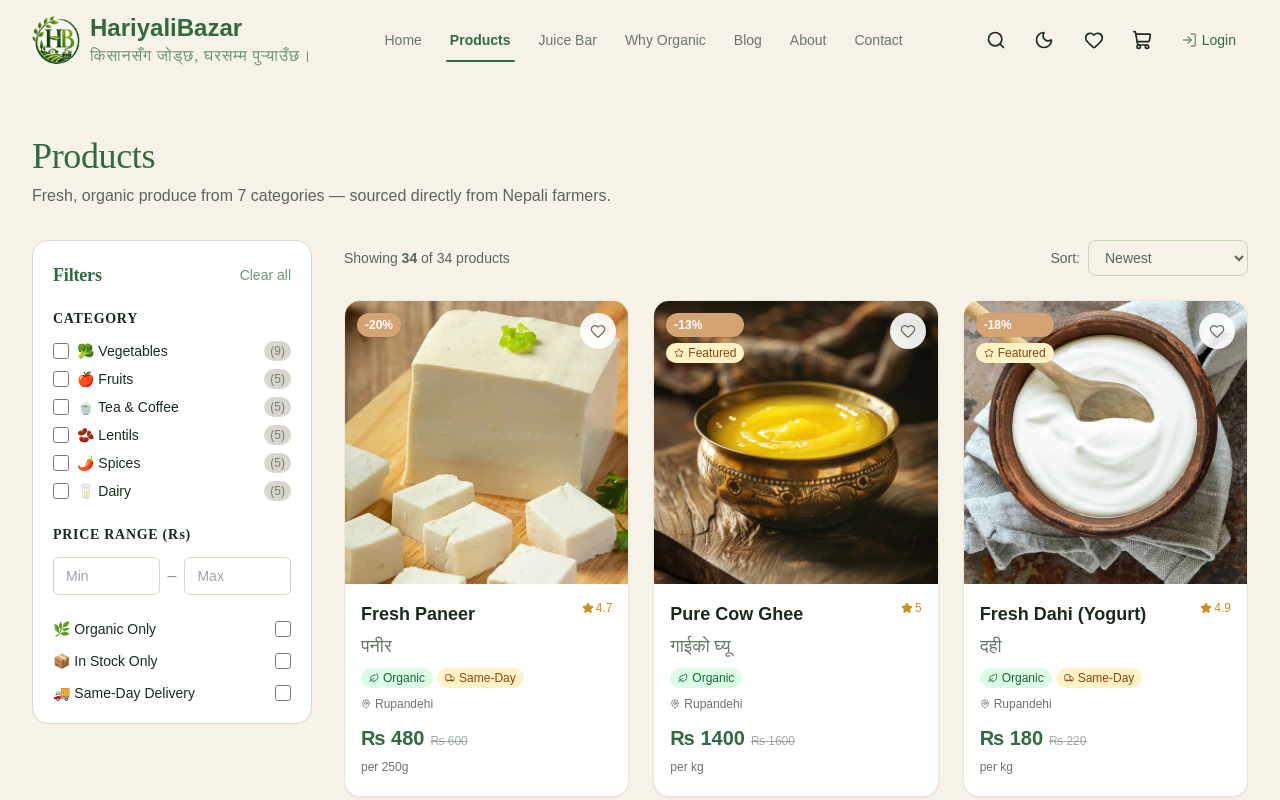
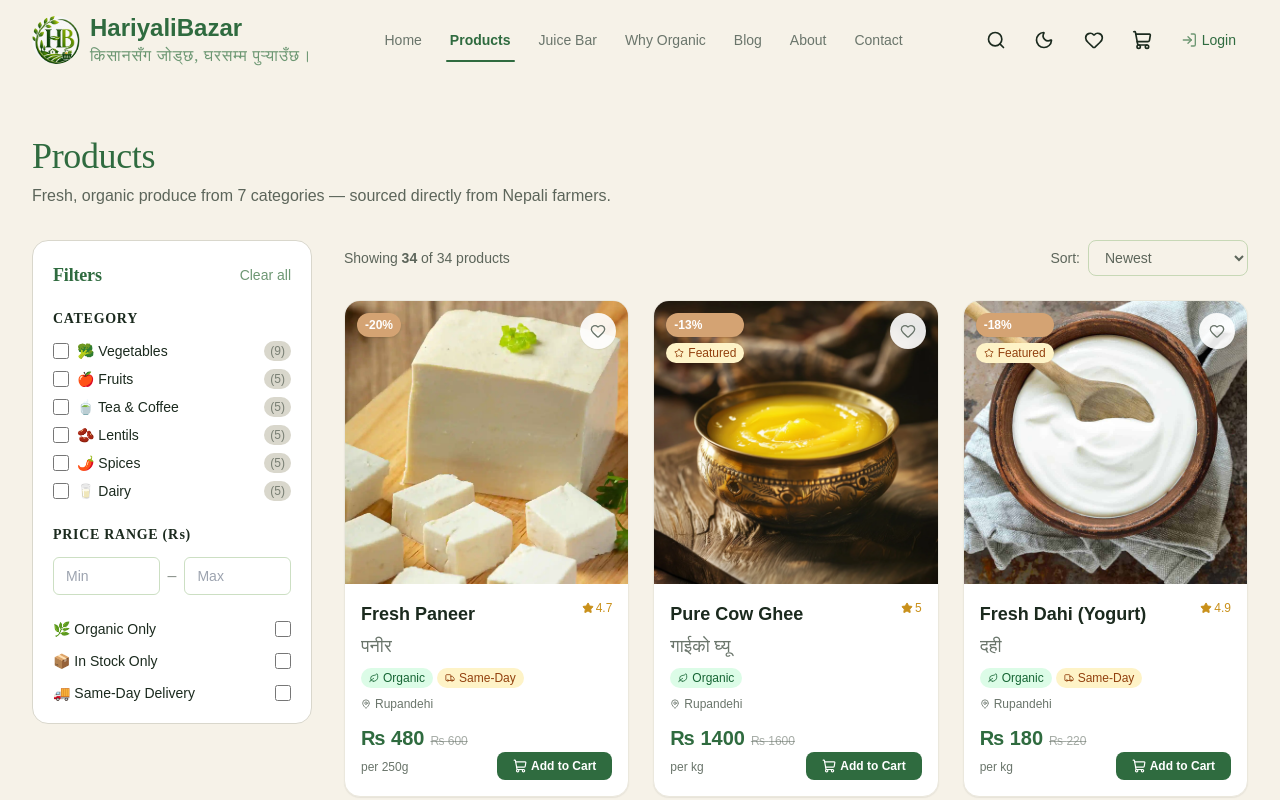
Before and after one commit to GANNI1725/HariyaliBazar, a React (Vite) app: page /products in a window 1280 px wide. Shown: the top 800 px of the page. Built offline with nearby package versions, Linux system fonts and the light colour scheme; a web font is replaced by a local one.

Commit message:
fix: unify product card Add to Cart button — single consistent button for all sizes

```diff
--- a/src/components/products/ProductCard.jsx
+++ b/src/components/products/ProductCard.jsx
@@ -77,16 +77,6 @@ const ProductCard = memo(({ product, onQuickView }) => {
           </button>
         )}
 
-        <div className="absolute inset-x-0 bottom-0 translate-y-full group-hover:translate-y-0 transition-transform duration-300 ease-out">
-          <button
-            onClick={(e) => { e.stopPropagation(); product.inStock && addItem(product); }}
-            disabled={!product.inStock}
-            aria-label={`Add ${product.name} to cart`}
-            className="w-full bg-[var(--color-forest)] hover:bg-[var(--color-leaf)] text-[var(--color-pure-white)] text-xs font-semibold py-1.5 md:py-3 inline-flex items-center justify-center gap-1 disabled:bg-[var(--color-disabled)] disabled:cursor-not-allowed transition-colors duration-200 focus-visible:outline-2 focus-visible:outline-[var(--color-pure-white)] focus-visible:outline-offset-[-2px]"
-          >
-            <ShoppingCart size={12} className="md:size-[14px]" /> Add to Cart
-          </button>
-        </div>
       </div>
 
       <div className="p-3 sm:p-4 flex flex-col flex-1">
@@ -139,9 +129,9 @@ const ProductCard = memo(({ product, onQuickView }) => {
             onClick={(e) => { e.stopPropagation(); product.inStock && addItem(product); }}
             disabled={!product.inStock}
             aria-label={`Add ${product.name} to cart`}
-            className="md:hidden bg-[var(--color-forest)] hover:bg-[var(--color-leaf)] text-[var(--color-pure-white)] text-xs font-semibold py-1.5 px-2.5 sm:px-3 rounded-lg inline-flex items-center justify-center gap-1 disabled:bg-[var(--color-disabled)] disabled:cursor-not-allowed transition-colors duration-200 shrink-0"
+            className="bg-[var(--color-forest)] hover:bg-[var(--color-leaf)] text-[var(--color-pure-white)] text-xs font-semibold py-1.5 px-3 sm:px-4 rounded-lg inline-flex items-center justify-center gap-1 disabled:bg-[var(--color-disabled)] disabled:cursor-not-allowed transition-colors duration-200 shrink-0"
           >
-            <ShoppingCart size={12} /> Add
+            <ShoppingCart size={12} className="sm:size-[14px]" /> Add to Cart
           </button>
         </div>
       </div>
```
